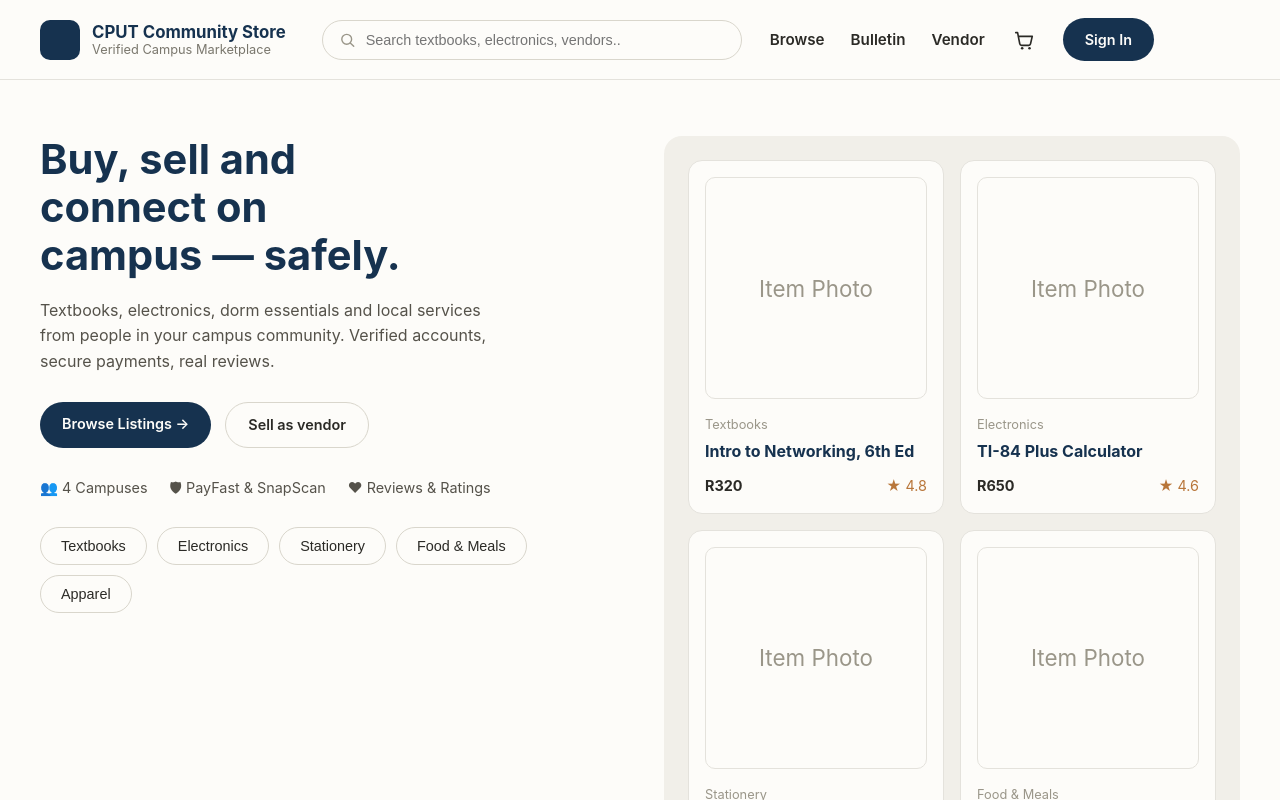
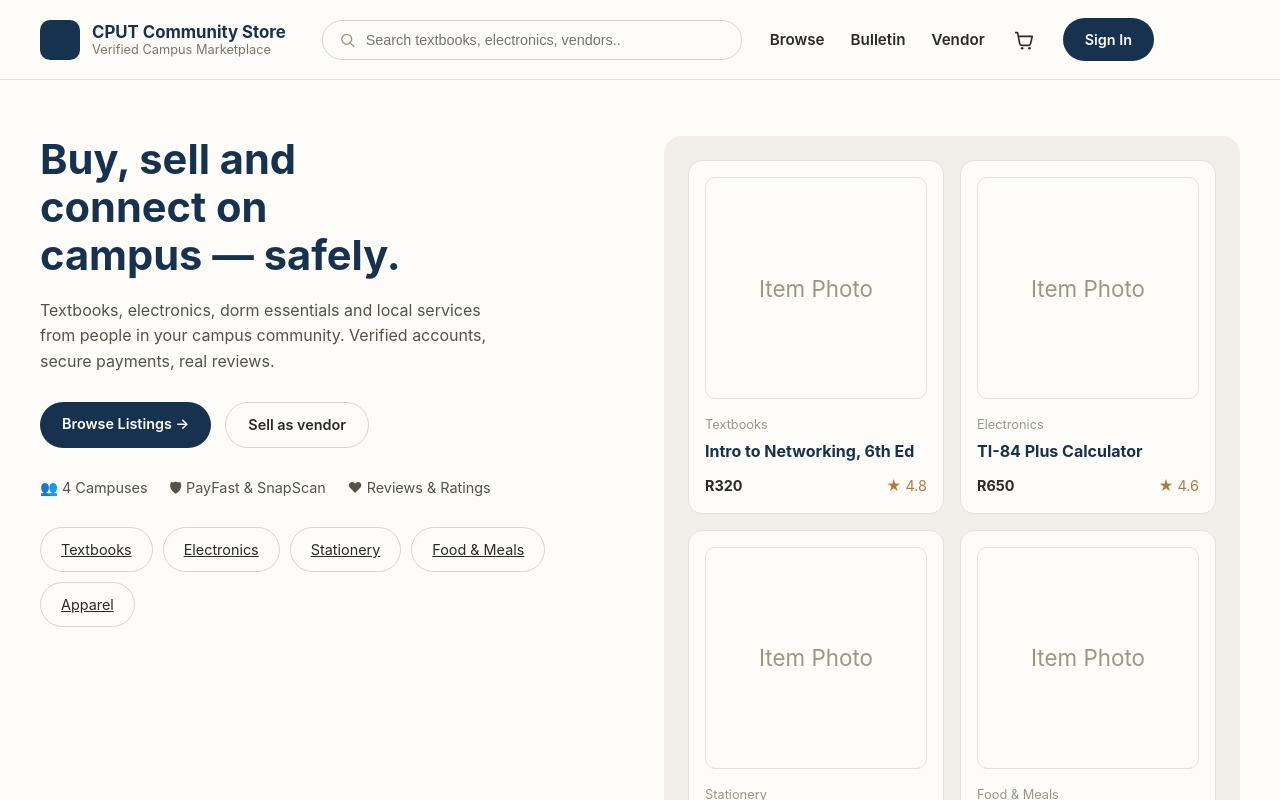
Before and after one commit to PheloMguca/PheloMguca-CPUT-Community-Store, a React (Vite) app: page / in a window 1280 px wide. Shown: the top 800 px of the page. Built offline with nearby package versions, Linux system fonts and the light colour scheme.

Commit message:
Linked homepage categories to the BrowseListings page with the appropriate category query parameter.

```diff
--- a/src/pages/BrowseListings.jsx
+++ b/src/pages/BrowseListings.jsx
@@ -1,4 +1,5 @@
 import { useState } from "react";
+import { useSearchParams } from "react-router-dom";
 import Header from "../components/Header";
 import Footer from "../components/Footer";
 import ProductCard from "../components/ProductCard";
@@ -6,7 +7,11 @@ import { listings, categories } from "../data/listings";
 import "./BrowseListings.css";
 
 export default function BrowseListings() {
-  const [activeCategory, setActiveCategory] = useState("All");
+  const [searchParams] = useSearchParams();
+  const initialCategory = searchParams.get("category");
+  const [activeCategory, setActiveCategory] = useState(
+    categories.includes(initialCategory) ? initialCategory : "All"
+  );
   const [search, setSearch] = useState("");
 
   const filtered = listings.filter((item) => {
--- a/src/pages/Home.jsx
+++ b/src/pages/Home.jsx
@@ -52,9 +52,13 @@ export default function Home() {
 
           <div className="hero-categories">
             {categories.map((category) => (
-              <button key={category} type="button" className="category-pill">
+              <Link
+                key={category}
+                to={`/browse?category=${encodeURIComponent(category)}`}
+                className="category-pill"
+              >
                 {category}
-              </button>
+              </Link>
             ))}
           </div>
         </div>
```
